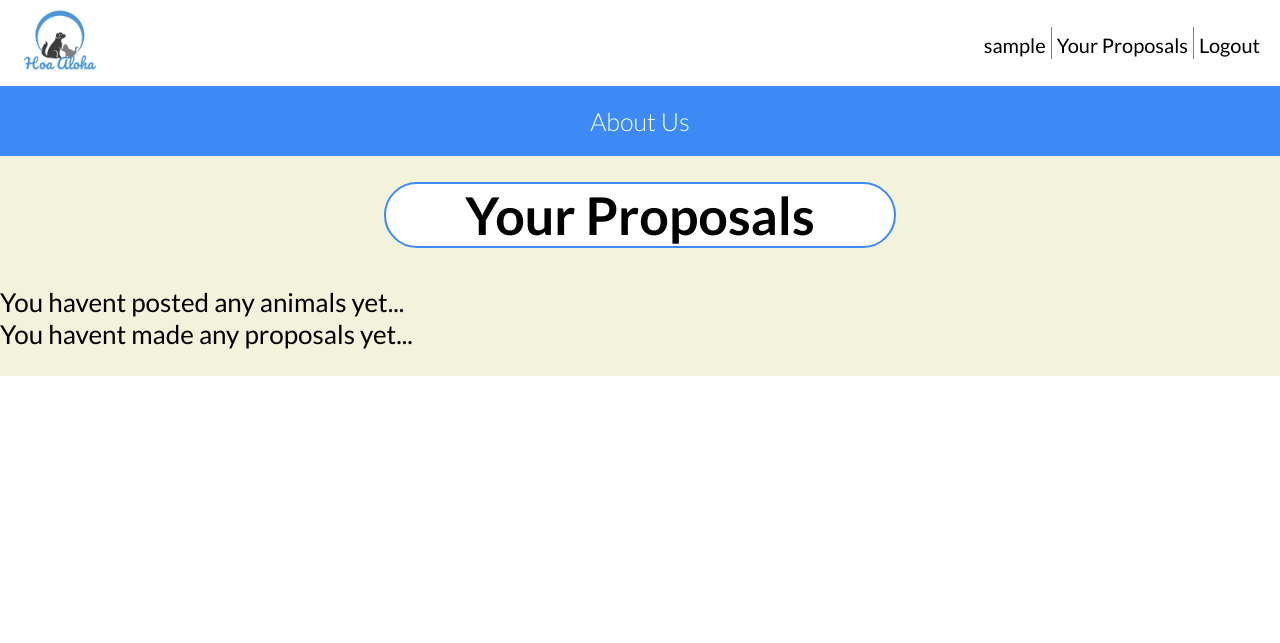
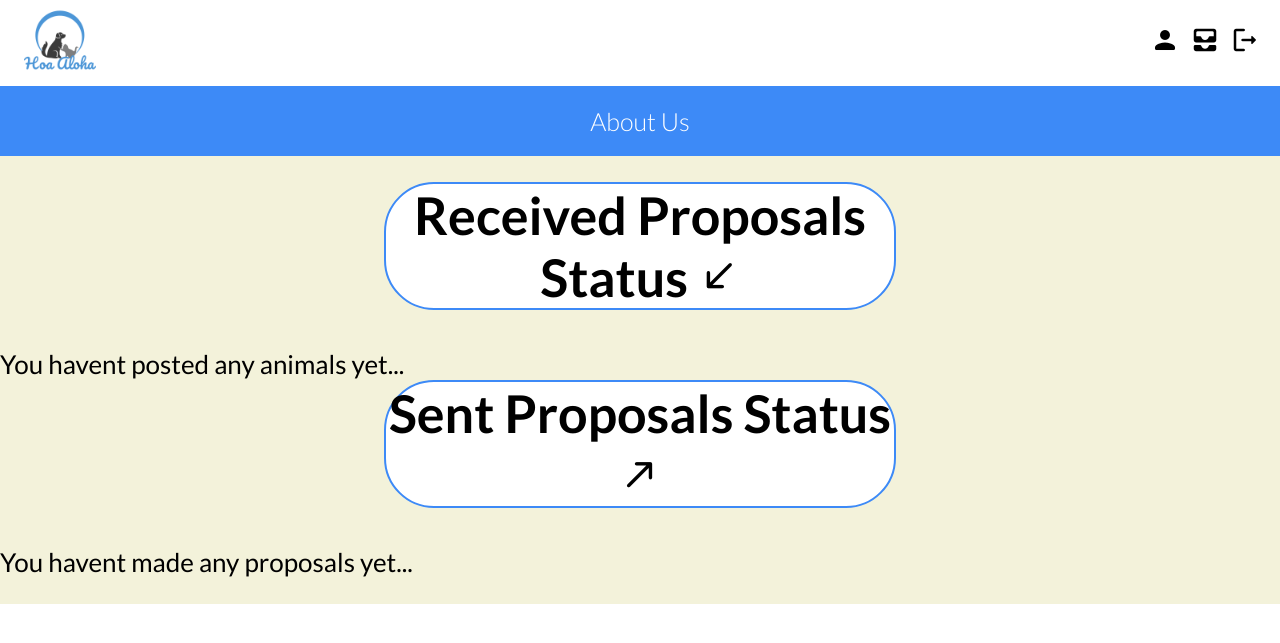
Before and after one commit to up201806330/Hoaloha, a PHP site: page /pages/proposals.php in a window 1280 px wide. Shown: the top 643 px of the page. Run offline with PHP 8.4, Linux system fonts and the light colour scheme; the visitor is signed in with stand-in values (Sample User, id 1); data comes from the database, SQL or seed files in the repository; some libraries are stand-ins or nearby versions.

Commit message:
Fixed some issues with CSS in the new features

```diff
--- a/css/style.css
+++ b/css/style.css
@@ -39,17 +39,15 @@ header {
 }
 
 .authentication li:first-child{
-    border-right-style: solid;
-    border-width: 1px;
-    border-color: gray;
     padding-right: 5px;
 }
 
 .authentication li:last-child{
-    border-left-style: solid;
-    border-width: 1px;
-    border-color: gray;
     padding-left: 5px;
+}
+
+.authentication .material-icons-round{
+    font-size: 150%;
 }
 
 .authentication li a{
@@ -1565,6 +1563,10 @@ span.value.upper::before {content: ""; display: inline-block; margin-left: 0.4em
 
 }
 
+.proposals-container-title .material-icons-round{
+    font-size: 80%;
+}
+
 .proposals-container-title h1{
     border-style: solid;
     border-color:var(--login-blue);
@@ -1589,6 +1591,16 @@ span.value.upper::before {content: ""; display: inline-block; margin-left: 0.4em
     color: black;
 }
 
+.proposals-animal-container .animal-text h1{
+    margin-left: 2%;
+    color: black;
+    transition: ease-out 0.3s;
+}
+
+.proposals-animal-container .animal-text h1:hover{
+    color: var(--login-blue);
+}
+
 
 .proposals-animal-container a{
     display: flex;
@@ -1615,6 +1627,11 @@ span.value.upper::before {content: ""; display: inline-block; margin-left: 0.4em
     margin-bottom: 1%;
     color: black;
     font-size: 80%;
+    transition: ease-out 0.3s;
+}
+
+.proposal-username a:hover{
+    color: var(--login-blue);
 }
 
 
--- a/pages/proposals.php
+++ b/pages/proposals.php
@@ -55,7 +55,9 @@
             $animal = getAnimal($topic['idPet']);
 
             draw_topic_in_proposals($topic['id'], $animal);
+            start_proposals_div();
             draw_proposal($thisProposal);
+            end_proposals_div();
         }
     }
     else echo 'You havent made any proposals yet...';
--- a/templates/tpl_auth.php
+++ b/templates/tpl_auth.php
@@ -33,17 +33,17 @@
 /**
  * Draws the login and register buttons.
  */ ?>
-  <li><a href="#" id="loginButton" class="button">Log In</a></li>
-  <li><a href="../pages/register.php">Sign Up</a></li>
+  <li><a href="#" id="loginButton" class="button"><span class="material-icons-round">login</span></a></li>
+  <li><a href="../pages/register.php"><span class="material-icons-round">person_add</span></a></li>
 <?php } ?>
 
 <?php function draw_logout($username) {
 /**
  * Draws the logout section.
  */ ?>
-    <li><a href="../pages/profile.php?username=<?=$_SESSION['username']?>" id="usernameButton" class="button"> <?=$username?> </a></li>
-    <li><a href="../pages/proposals.php" class="button">Your Proposals</a></li>
-    <li><a href="../actions/action_logout.php" id="logoutButton" class="button"> Logout </a></li>
+    <li><a href="../pages/profile.php?username=<?=$_SESSION['username']?>" id="usernameButton" class="button"><span class="material-icons-round">person</span></a></li>
+    <li><a href="../pages/proposals.php" class="button"><span class="material-icons-round">all_inbox</span></a></li>
+    <li><a href="../actions/action_logout.php" id="logoutButton" class="button"><span class="material-icons-round">logout</span></a></li>
 <?php } ?>
 
 <?php function draw_register() {
--- a/templates/tpl_proposals.php
+++ b/templates/tpl_proposals.php
@@ -3,9 +3,6 @@
  * Starts the section that holds all proposals made on an animal
  */?>
     <div class="proposals-page-complete">
-        <div class= "proposals-container-title">
-            <h1>Your Proposals</h1>
-        </div>
 <?php } ?>
 
 <?php function start_proposals_div(){
@@ -61,6 +58,9 @@
  * a) a user's animals still up for adoption and all of their pendind adoption proposals or
  * b) the proposals a user has created on other people's pets
  */?>
+    <div class= "proposals-container-title">
+        <h1><?php echo ($toggle) ? "Received Proposals Status" : "Sent Proposals Status";?> <span class="material-icons-round"><?php echo ($toggle) ? "call_received" : "call_made";?></span></h1>
+    </div>
     <div class="<?php echo ($toggle) ? 'received' : 'sent';?>-proposals-container">
 
 <?php } ?>
--- a/templates/tpl_topic.php
+++ b/templates/tpl_topic.php
@@ -118,6 +118,7 @@
         </div>
       </a>
 
+
 <?php } ?>
 
 
```
